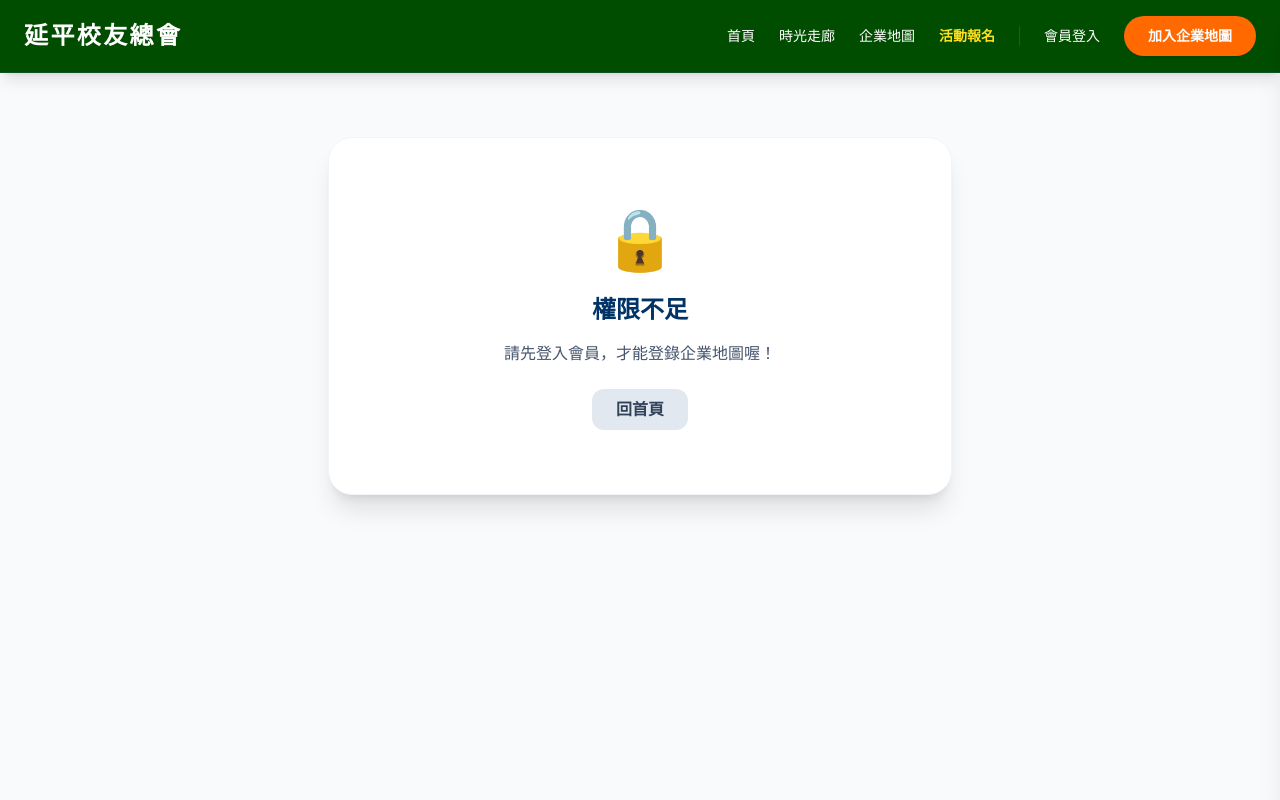
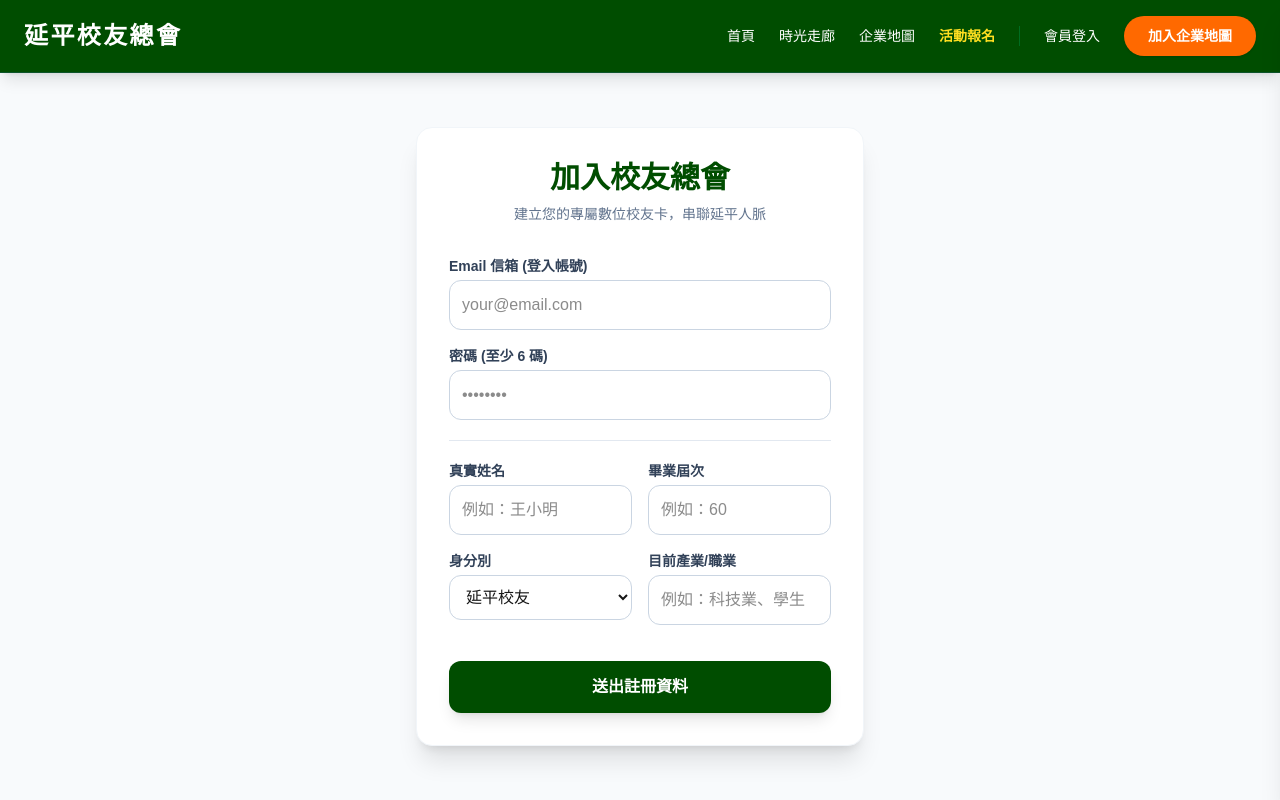
Before and after one commit to bear20020228/yanping-alumni, a Next.js app: page /register in a window 1280 px wide. Built offline with nearby package versions, Linux system fonts and the light colour scheme; no server answers.

Commit message:
fix admin display

```diff
--- a/app/register/page.tsx
+++ b/app/register/page.tsx
@@ -1,171 +1,120 @@
 "use client";
 
-import { useState, useEffect } from 'react';
+import { useState } from 'react';
 import Navbar from '../components/Navbar';
 import { supabase } from '../../lib/supabase';
-import Link from 'next/link';
+import { useRouter } from 'next/navigation';
 
 export default function RegisterPage() {
+  const [email, setEmail] = useState('');
+  const [password, setPassword] = useState('');
+  const [fullName, setFullName] = useState('');
+  const [classYear, setClassYear] = useState('');
+  const [identityType, setIdentityType] = useState('alumni'); // 預設為校友
+  const [industry, setIndustry] = useState('');
+  const [error, setError] = useState('');
   const [loading, setLoading] = useState(false);
-  const [isAuthorized, setIsAuthorized] = useState(false); // 控制有沒有權限看表單
-  const [authMessage, setAuthMessage] = useState("正在檢查權限...");
-  const [userProfile, setUserProfile] = useState<any>(null);
+  const router = useRouter();
 
-  const [formData, setFormData] = useState({
-    businessName: '',
-    classYear: '',
-    category: '美食餐飲',
-    address: '',
-    offer: ''
-  });
-
-  // 網頁一載入，馬上檢查身分！
-  useEffect(() => {
-    const checkAuth = async () => {
-      const { data: { session } } = await supabase.auth.getSession();
-
-      // 1. 沒登入？擋下來！
-      if (!session) {
-        setAuthMessage("請先登入會員，才能登錄企業地圖喔！");
-        return;
-      }
-
-      // 2. 查他的詳細身分資料
-      const { data: profile } = await supabase
-        .from('profiles')
-        .select('*')
-        .eq('id', session.user.id)
-        .single();
-
-      if (!profile) {
-        setAuthMessage("找不到會員資料，請聯絡管理員。");
-        return;
-      }
-
-      // 3. 審核還沒通過？擋下來！
-      if (profile.status !== 'approved') {
-        setAuthMessage("您的校友身分尚在審核中，待管理員核准後即可登錄企業！");
-        return;
-      }
-
-      // 4. 還沒繳交會費？擋下來！
-      if (!profile.is_paid) {
-        setAuthMessage("您尚未繳交會費。請完成繳費後，解鎖企業地圖登錄權限！");
-        return;
-      }
-
-      // 恭喜通關！把表單放出來給他填
-      setIsAuthorized(true);
-      setUserProfile(profile);
-    };
-
-    checkAuth();
-  }, []);
-
-  const handleSubmit = async (e: React.FormEvent) => {
+  const handleRegister = async (e: React.FormEvent) => {
     e.preventDefault();
+    setError('');
     setLoading(true);
 
     try {
-      // 1. 呼叫 Google Geocoding API 將地址轉為經緯度
-      const apiKey = process.env.NEXT_PUBLIC_GOOGLE_MAPS_API_KEY;
-      const geoResponse = await fetch(`https://maps.googleapis.com/maps/api/geocode/json?address=${encodeURIComponent(formData.address)}&key=${apiKey}`);
-      const geoData = await geoResponse.json();
+      // 1. 建立 Auth 帳號
+      const { data: authData, error: authError } = await supabase.auth.signUp({
+        email,
+        password,
+      });
 
-      if (geoData.status !== 'OK' || geoData.results.length === 0) {
-        alert("找不到這個地址的座標，請確認地址是否正確完整（包含縣市區）！");
-        setLoading(false);
-        return;
-      }
+      if (authError) throw authError;
+      if (!authData.user) throw new Error('註冊失敗，請稍後再試。');
 
-      const lat = geoData.results[0].geometry.location.lat;
-      const lng = geoData.results[0].geometry.location.lng;
-
-      // 2. 把資料與真實座標存入 Supabase
-      const { error } = await supabase
-        .from('alumni_businesses')
-        .insert([
+      // 2. 將詳細資料寫入 profiles 表格
+      const { error: profileError } = await supabase.from('profiles').insert([
         {
-            user_id: userProfile.id,
-            name: formData.businessName,
-            class_year: parseInt(formData.classYear),
-            category: formData.category,
-            address: formData.address,
-            offer: formData.offer,
-            lat: lat,
-            lng: lng,
-            status: 'pending'
+          id: authData.user.id,
+          full_name: fullName,
+          class_year: parseInt(classYear) || null,
+          identity_type: identityType,
+          industry: industry,
+          status: 'pending', // 預設為待審核
+          is_paid: false,
         }
       ]);
 
-      if (error) throw error;
+      if (profileError) {
+        console.error('Profile 寫入失敗:', profileError);
+        throw new Error('帳號已建立，但資料寫入失敗，請聯繫管理員。');
+      }
 
-      alert("🎉 企業資料已送出！待管理員審核通過後即會顯示於地圖上。");
-      window.location.href = '/map';
+      alert('註冊成功！請等待管理員審核您的校友身分。');
+      router.push('/profile'); // 註冊完直接導向數位校友卡頁面看狀態
 
-    } catch (error: any) {
-      alert("出錯了: " + error.message);
+    } catch (err: any) {
+      setError(err.message || '發生未知錯誤');
     } finally {
       setLoading(false);
     }
   };
 
   return (
-    <main className="min-h-screen bg-slate-50 text-slate-900">
+    <main className="min-h-screen bg-slate-50 flex flex-col">
       <Navbar />
-      <div className="max-w-2xl mx-auto py-16 px-6">
-        <div className="bg-white shadow-xl rounded-3xl p-8 border border-slate-100">
-
-          {/* 如果沒有權限，就顯示這個阻擋畫面 */}
-          {!isAuthorized ? (
-            <div className="text-center py-10">
-              <div className="text-6xl mb-6">🔒</div>
-              <h2 className="text-2xl font-black text-[#003366] mb-4">權限不足</h2>
-              <p className="text-slate-600 mb-8 font-medium">{authMessage}</p>
-              <Link href="/" className="bg-slate-200 text-slate-700 px-6 py-3 rounded-xl font-bold hover:bg-slate-300 transition-colors">
-                回首頁
-              </Link>
-            </div>
-          ) : (
-            /* 如果有權限，才顯示原本的表單 */
-            <>
-              <div className="text-center mb-10">
-                <h1 className="text-3xl font-black text-[#003366] mb-2">加入校友企業地圖</h1>
-                <p className="text-slate-500">哈囉 {userProfile?.full_name}！請填寫您的企業資訊，送出後將由管理員審核。</p>
+      <div className="flex-grow flex items-center justify-center py-12 px-4 sm:px-6 lg:px-8">
+        <div className="max-w-md w-full bg-white p-8 rounded-2xl shadow-xl border border-slate-100">
+          <div className="text-center mb-8">
+            <h2 className="text-3xl font-black text-[#004d00]">加入校友總會</h2>
+            <p className="text-sm text-slate-500 mt-2">建立您的專屬數位校友卡，串聯延平人脈</p>
           </div>
 
-              <form onSubmit={handleSubmit} className="space-y-6">
-                <div className="grid grid-cols-1 md:grid-cols-2 gap-6">
-                  <div>
-                    <label className="block text-sm font-bold text-slate-700 mb-2">畢業屆次</label>
-                    <input required type="number" className="w-full px-4 py-3 rounded-xl border border-slate-200"
-                      onChange={(e) => setFormData({...formData, classYear: e.target.value})} />
+          {error && <div className="bg-red-50 text-red-600 p-3 rounded-lg text-sm mb-6 font-bold">{error}</div>}
+
+          <form onSubmit={handleRegister} className="space-y-5">
+            {/* 帳號密碼區 */}
+            <div className="grid grid-cols-2 gap-4">
+              <div className="col-span-2">
+                <label className="block text-sm font-bold text-slate-700 mb-1">Email 信箱 (登入帳號)</label>
+                <input type="email" required value={email} onChange={(e) => setEmail(e.target.value)} className="w-full p-3 border border-slate-300 rounded-xl focus:ring-2 focus:ring-[#004d00] outline-none transition-all" placeholder="your@email.com" />
               </div>
-                  <div>
-                    <label className="block text-sm font-bold text-slate-700 mb-2">企業名稱</label>
-                    <input required type="text" className="w-full px-4 py-3 rounded-xl border border-slate-200"
-                      onChange={(e) => setFormData({...formData, businessName: e.target.value})} />
+              <div className="col-span-2">
+                <label className="block text-sm font-bold text-slate-700 mb-1">密碼 (至少 6 碼)</label>
+                <input type="password" required minLength={6} value={password} onChange={(e) => setPassword(e.target.value)} className="w-full p-3 border border-slate-300 rounded-xl focus:ring-2 focus:ring-[#004d00] outline-none transition-all" placeholder="••••••••" />
               </div>
             </div>
 
-                <div>
-                  <label className="block text-sm font-bold text-slate-700 mb-2">公司地址</label>
-                  <input required type="text" className="w-full px-4 py-3 rounded-xl border border-slate-200"
-                    onChange={(e) => setFormData({...formData, address: e.target.value})} />
+            <hr className="border-slate-200" />
+
+            {/* 個人資料區 */}
+            <div className="grid grid-cols-2 gap-4">
+              <div className="col-span-2 sm:col-span-1">
+                <label className="block text-sm font-bold text-slate-700 mb-1">真實姓名</label>
+                <input type="text" required value={fullName} onChange={(e) => setFullName(e.target.value)} className="w-full p-3 border border-slate-300 rounded-xl focus:ring-2 focus:ring-[#004d00] outline-none" placeholder="例如：王小明" />
+              </div>
+              <div className="col-span-2 sm:col-span-1">
+                <label className="block text-sm font-bold text-slate-700 mb-1">畢業屆次</label>
+                <input type="number" required value={classYear} onChange={(e) => setClassYear(e.target.value)} className="w-full p-3 border border-slate-300 rounded-xl focus:ring-2 focus:ring-[#004d00] outline-none" placeholder="例如：60" />
               </div>
 
-                <div>
-                  <label className="block text-sm font-bold text-slate-700 mb-2">專屬優惠 (選填)</label>
-                  <textarea className="w-full px-4 py-3 rounded-xl border border-slate-200 h-24"
-                    onChange={(e) => setFormData({...formData, offer: e.target.value})} />
+              <div className="col-span-2 sm:col-span-1">
+                <label className="block text-sm font-bold text-slate-700 mb-1">身分別</label>
+                <select value={identityType} onChange={(e) => setIdentityType(e.target.value)} className="w-full p-3 border border-slate-300 rounded-xl focus:ring-2 focus:ring-[#004d00] outline-none bg-white">
+                  <option value="alumni">延平校友</option>
+                  <option value="student">在校生</option>
+                  <option value="teacher">教職員</option>
+                </select>
+              </div>
+              <div className="col-span-2 sm:col-span-1">
+                <label className="block text-sm font-bold text-slate-700 mb-1">目前產業/職業</label>
+                <input type="text" value={industry} onChange={(e) => setIndustry(e.target.value)} className="w-full p-3 border border-slate-300 rounded-xl focus:ring-2 focus:ring-[#004d00] outline-none" placeholder="例如：科技業、學生" />
+              </div>
             </div>
 
-                <button disabled={loading} type="submit" className="w-full bg-[#003366] text-white py-4 rounded-xl font-black text-lg hover:bg-blue-800 transition-all">
-                  {loading ? "送出中..." : "送出審核"}
+            <button type="submit" disabled={loading} className="w-full bg-[#004d00] text-white font-bold py-3.5 rounded-xl hover:bg-green-900 transition-colors shadow-lg mt-4 disabled:bg-slate-400">
+              {loading ? '處理中...' : '送出註冊資料'}
             </button>
           </form>
-            </>
-          )}
         </div>
       </div>
     </main>
```
Lines whose indentation alone changed are shown as unchanged.
